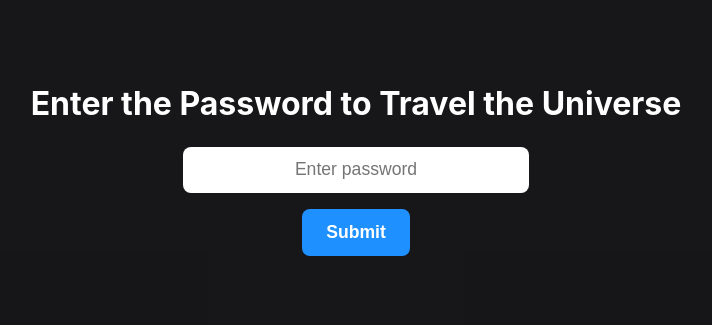
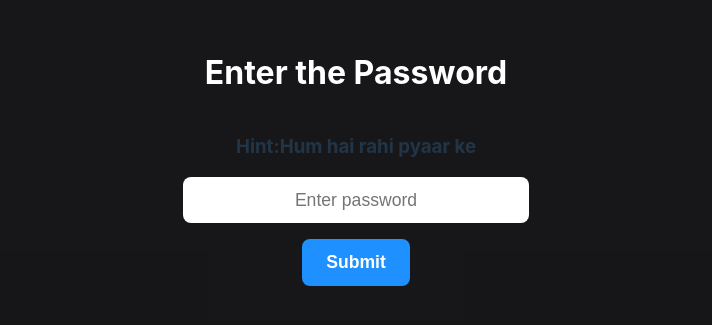
Before and after one commit to Venom11119/Will, a plain HTML site: page index.html in a window 1280 px wide. Shown: the part 257-582 px from the top of the page, without its empty margins (300-1012 px from the left). Drawn offline with nearby package versions, Linux system fonts and the light colour scheme.

Commit message:
Update index.html

```diff
--- a/index.html
+++ b/index.html
@@ -74,7 +74,8 @@
   </head>
   <body>
     <div id="passwordOverlay">
-      <h1>Enter the Password to Travel the Universe</h1>
+      <h1>Enter the Password</h1>
+      <h3>Hint:Hum hai rahi pyaar ke</h3>
       <input type="password" id="passwordInput" placeholder="Enter password" />
       <button id="passwordButton">Submit</button>
     </div>
```
